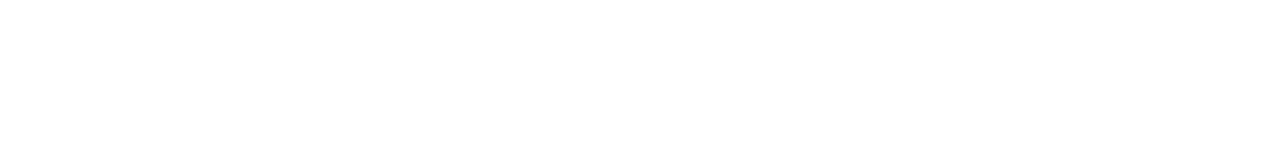
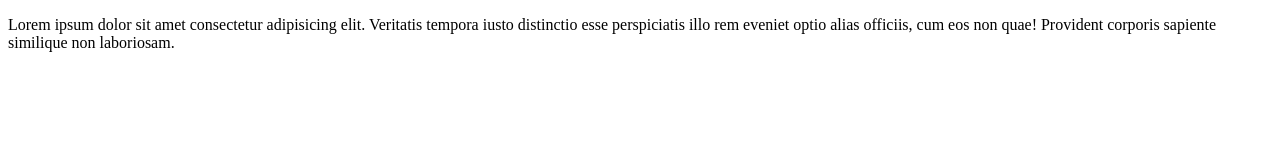
Before and after one commit to Denis999777/lesson-2, a plain HTML site: page index.html in a window 1280 px wide. Drawn offline with Linux system fonts and the light colour scheme.

Commit message:
modified:   index.html

```diff
--- a/index.html
+++ b/index.html
@@ -7,6 +7,10 @@
     <title>Денис</title>
 </head>
 <body>
-
+    <main>
+        <div>
+            <p> Lorem ipsum dolor sit amet consectetur adipisicing elit. Veritatis tempora iusto distinctio esse perspiciatis illo rem eveniet optio alias officiis, cum eos non quae! Provident corporis sapiente similique non laboriosam.</p>
+        </div>
+    </main>
 </body>
 </html>
```
